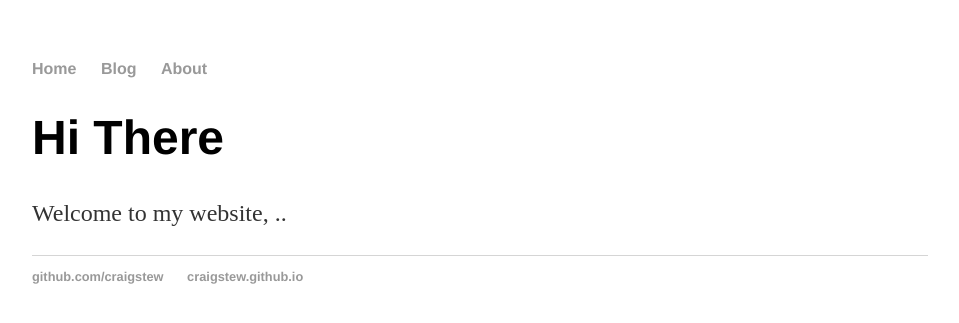
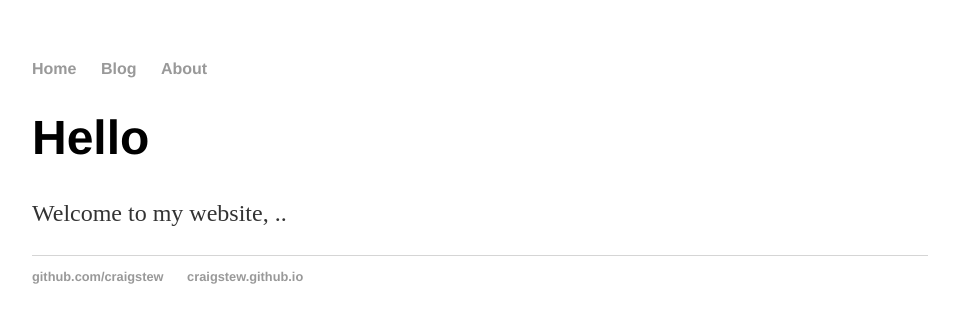
Before and after one commit to craigstew/craigstew.github.io, a Jekyll site: the page built from index.html, in a window 1280 px wide. Shown: the top 323 px of the page, without its empty margins (160-1119 px from the left). Built offline with Jekyll 4.4.1, drawn with Linux system fonts in a browser that asks for light colours.

Commit message:
Update index.html
another small change

```diff
--- a/index.html
+++ b/index.html
@@ -3,6 +3,6 @@ layout: default
 title: Web Programming
 ---
 <div class="blurb">
-  <h1>Hi There</h1>
+  <h1>Hello</h1>
   <p>Welcome to my website, ..</p>
 </div>
```
